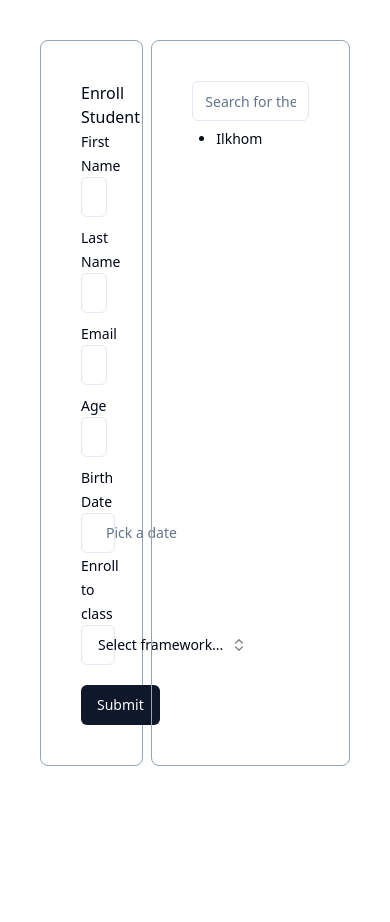
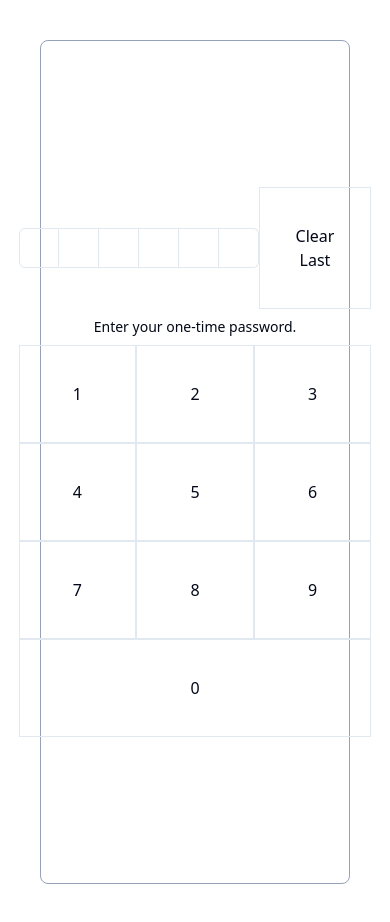
Before and after one commit to zheksha/daycare, a React (Vite) app: page / in a window 390 px wide. Before the commit the page ends 844 px from the top, so only its background shows below. Built offline with nearby package versions, Linux system fonts and the light colour scheme.

Commit message:
feat: Tablet

```diff
--- a/package.json
+++ b/package.json
@@ -20,6 +20,7 @@
     "cmdk": "^1.0.0",
     "date-fns": "^3.6.0",
     "formik": "^2.4.6",
+    "input-otp": "^1.2.4",
     "lucide-react": "^0.441.0",
     "react": "^18.3.1",
     "react-day-picker": "^8.10.1",
--- a/src/App.tsx
+++ b/src/App.tsx
@@ -1,6 +1,7 @@
 import './App.css'
 import StudentList from './components/custom/StudentList'
 import StudentsForm from './components/custom/StudentsForm'
+import { Tablet } from './components/custom/Tablet'
 import { useAppSelector } from './redux/store'
 
 const App = () => {
@@ -10,12 +11,16 @@ const App = () => {
 
   return (
     <div className="p-10 flex">
-      <div className="w-1/3 border border-slate-400 rounded-lg mr-2">
+      <div className="w-full  p-8 h-screen border border-slate-400 rounded-lg mr-2 flex justify-center items-center">
+        <Tablet />
+      </div>
+
+      {/* <div className="w-1/3 border border-slate-400 rounded-lg mr-2">
         <StudentsForm />
       </div>
       <div className="w-2/3 border border-slate-400 rounded-lg">
         <StudentList students={students} />
-      </div>
+      </div> */}
     </div>
   )
 }
--- a/src/components/custom/ComboBox.tsx
+++ b/src/components/custom/ComboBox.tsx
@@ -9,7 +9,6 @@ import {
   Command,
   CommandEmpty,
   CommandGroup,
-  CommandInput,
   CommandItem,
   CommandList,
 } from '@/components/ui/command'
--- /dev/null
+++ b/src/components/custom/Tablet.tsx
@@ -0,0 +1,99 @@
+import * as React from 'react'
+
+import {
+  InputOTP,
+  InputOTPGroup,
+  InputOTPSlot,
+} from '@/components/ui/input-otp'
+
+const Tablet = () => {
+  const [value, setValue] = React.useState('')
+  const [activeIndex, setActiveIndex] = React.useState(0)
+
+  // Handle input slot change
+  const handleInputChange = (index, newValue) => {
+    const otpArray = value.split('')
+    otpArray[index] = newValue
+    setValue(otpArray.join(''))
+    if (index < 5 && newValue !== '') {
+      setActiveIndex(index + 1) // move to next slot
+    }
+  }
+
+  // Handle number click
+  const handleNumberClick = (number) => {
+    if (activeIndex < 6) {
+      handleInputChange(activeIndex, number.toString())
+    }
+  }
+
+  // Handle clearing one by one (like backspace)
+  const handleClearLast = () => {
+    if (activeIndex > 0 || value[activeIndex]) {
+      let newActiveIndex = activeIndex
+      const otpArray = value.split('')
+
+      // Find the last filled slot if the current activeIndex is empty
+      if (!value[activeIndex] && activeIndex > 0) {
+        newActiveIndex = activeIndex - 1
+      }
+
+      otpArray[newActiveIndex] = '' // Clear the last filled slot
+      setValue(otpArray.join(''))
+      setActiveIndex(newActiveIndex) // Set focus to the cleared slot
+    }
+  }
+
+  return (
+    <div className="space-y-2">
+      <div className="flex">
+        <InputOTP
+          maxLength={6}
+          value={value}
+          onChange={(value) => setValue(value)}
+        >
+          <InputOTPGroup>
+            {[...Array(6)].map((_, index) => (
+              <InputOTPSlot
+                key={index}
+                index={index}
+                value={value[index] || ''}
+                onFocus={() => setActiveIndex(index)}
+              />
+            ))}
+          </InputOTPGroup>
+        </InputOTP>
+        <div
+          onClick={handleClearLast} // Clear last input on click
+          className="font-medium border text-center hover:bg-slate-200 p-9 cursor-pointer col-span-3 mx-auto"
+        >
+          Clear Last
+        </div>
+      </div>
+
+      <div className="text-center text-sm">
+        {value === '' ? (
+          <>Enter your one-time password.</>
+        ) : (
+          <>You entered: {value}</>
+        )}
+      </div>
+
+      <div className="grid grid-cols-3 gap-0 ">
+        {[1, 2, 3, 4, 5, 6, 7, 8, 9, 0].map((number, index) => (
+          <div
+            key={number}
+            onClick={() => handleNumberClick(number)} // Update OTP on click
+            className={`font-medium border text-center hover:bg-slate-200 p-9 cursor-pointer ${
+              index === 9 ? 'col-span-3 ' : ''
+            }`}
+          >
+            {number}
+          </div>
+        ))}
+      </div>
+    </div>
+  )
+}
+
+export { Tablet }
--- /dev/null
+++ b/src/components/ui/input-otp.tsx
@@ -0,0 +1,69 @@
+import * as React from "react"
+import { OTPInput, OTPInputContext } from "input-otp"
+import { Dot } from "lucide-react"
+
+import { cn } from "@/lib/utils"
+
+const InputOTP = React.forwardRef<
+  React.ElementRef<typeof OTPInput>,
+  React.ComponentPropsWithoutRef<typeof OTPInput>
+>(({ className, containerClassName, ...props }, ref) => (
+  <OTPInput
+    ref={ref}
+    containerClassName={cn(
+      "flex items-center gap-2 has-[:disabled]:opacity-50",
+      containerClassName
+    )}
+    className={cn("disabled:cursor-not-allowed", className)}
+    {...props}
+  />
+))
+InputOTP.displayName = "InputOTP"
+
+const InputOTPGroup = React.forwardRef<
+  React.ElementRef<"div">,
+  React.ComponentPropsWithoutRef<"div">
+>(({ className, ...props }, ref) => (
+  <div ref={ref} className={cn("flex items-center", className)} {...props} />
+))
+InputOTPGroup.displayName = "InputOTPGroup"
+
+const InputOTPSlot = React.forwardRef<
+  React.ElementRef<"div">,
+  React.ComponentPropsWithoutRef<"div"> & { index: number }
+>(({ index, className, ...props }, ref) => {
+  const inputOTPContext = React.useContext(OTPInputContext)
+  const { char, hasFakeCaret, isActive } = inputOTPContext.slots[index]
+
+  return (
+    <div
+      ref={ref}
+      className={cn(
+        "relative flex h-10 w-10 items-center justify-center border-y border-r border-input text-sm transition-all first:rounded-l-md first:border-l last:rounded-r-md",
+        isActive && "z-10 ring-2 ring-ring ring-offset-background",
+        className
+      )}
+      {...props}
+    >
+      {char}
+      {hasFakeCaret && (
+        <div className="pointer-events-none absolute inset-0 flex items-center justify-center">
+          <div className="h-4 w-px animate-caret-blink bg-foreground duration-1000" />
+        </div>
+      )}
+    </div>
+  )
+})
+InputOTPSlot.displayName = "InputOTPSlot"
+
+const InputOTPSeparator = React.forwardRef<
+  React.ElementRef<"div">,
+  React.ComponentPropsWithoutRef<"div">
+>(({ ...props }, ref) => (
+  <div ref={ref} role="separator" {...props}>
+    <Dot />
+  </div>
+))
+InputOTPSeparator.displayName = "InputOTPSeparator"
+
+export { InputOTP, InputOTPGroup, InputOTPSlot, InputOTPSeparator }
--- /dev/null
+++ b/src/components/ui/table.tsx
@@ -0,0 +1,117 @@
+import * as React from "react"
+
+import { cn } from "@/lib/utils"
+
+const Table = React.forwardRef<
+  HTMLTableElement,
+  React.HTMLAttributes<HTMLTableElement>
+>(({ className, ...props }, ref) => (
+  <div className="relative w-full overflow-auto">
+    <table
+      ref={ref}
+      className={cn("w-full caption-bottom text-sm", className)}
+      {...props}
+    />
+  </div>
+))
+Table.displayName = "Table"
+
+const TableHeader = React.forwardRef<
+  HTMLTableSectionElement,
+  React.HTMLAttributes<HTMLTableSectionElement>
+>(({ className, ...props }, ref) => (
+  <thead ref={ref} className={cn("[&_tr]:border-b", className)} {...props} />
+))
+TableHeader.displayName = "TableHeader"
+
+const TableBody = React.forwardRef<
+  HTMLTableSectionElement,
+  React.HTMLAttributes<HTMLTableSectionElement>
+>(({ className, ...props }, ref) => (
+  <tbody
+    ref={ref}
+    className={cn("[&_tr:last-child]:border-0", className)}
+    {...props}
+  />
+))
+TableBody.displayName = "TableBody"
+
+const TableFooter = React.forwardRef<
+  HTMLTableSectionElement,
+  React.HTMLAttributes<HTMLTableSectionElement>
+>(({ className, ...props }, ref) => (
+  <tfoot
+    ref={ref}
+    className={cn(
+      "border-t bg-muted/50 font-medium [&>tr]:last:border-b-0",
+      className
+    )}
+    {...props}
+  />
+))
+TableFooter.displayName = "TableFooter"
+
+const TableRow = React.forwardRef<
+  HTMLTableRowElement,
+  React.HTMLAttributes<HTMLTableRowElement>
+>(({ className, ...props }, ref) => (
+  <tr
+    ref={ref}
+    className={cn(
+      "border-b transition-colors hover:bg-muted/50 data-[state=selected]:bg-muted",
+      className
+    )}
+    {...props}
+  />
+))
+TableRow.displayName = "TableRow"
+
+const TableHead = React.forwardRef<
+  HTMLTableCellElement,
+  React.ThHTMLAttributes<HTMLTableCellElement>
+>(({ className, ...props }, ref) => (
+  <th
+    ref={ref}
+    className={cn(
+      "h-12 px-4 text-left align-middle font-medium text-muted-foreground [&:has([role=checkbox])]:pr-0",
+      className
+    )}
+    {...props}
+  />
+))
+TableHead.displayName = "TableHead"
+
+const TableCell = React.forwardRef<
+  HTMLTableCellElement,
+  React.TdHTMLAttributes<HTMLTableCellElement>
+>(({ className, ...props }, ref) => (
+  <td
+    ref={ref}
+    className={cn("p-4 align-middle [&:has([role=checkbox])]:pr-0", className)}
+    {...props}
+  />
+))
+TableCell.displayName = "TableCell"
+
+const TableCaption = React.forwardRef<
+  HTMLTableCaptionElement,
+  React.HTMLAttributes<HTMLTableCaptionElement>
+>(({ className, ...props }, ref) => (
+  <caption
+    ref={ref}
+    className={cn("mt-4 text-sm text-muted-foreground", className)}
+    {...props}
+  />
+))
+TableCaption.displayName = "TableCaption"
+
+export {
+  Table,
+  TableHeader,
+  TableBody,
+  TableFooter,
+  TableHead,
+  TableRow,
+  TableCell,
+  TableCaption,
+}
```
Also changed, not shown: 1 other file (tests, documents, lock files or other folders).
